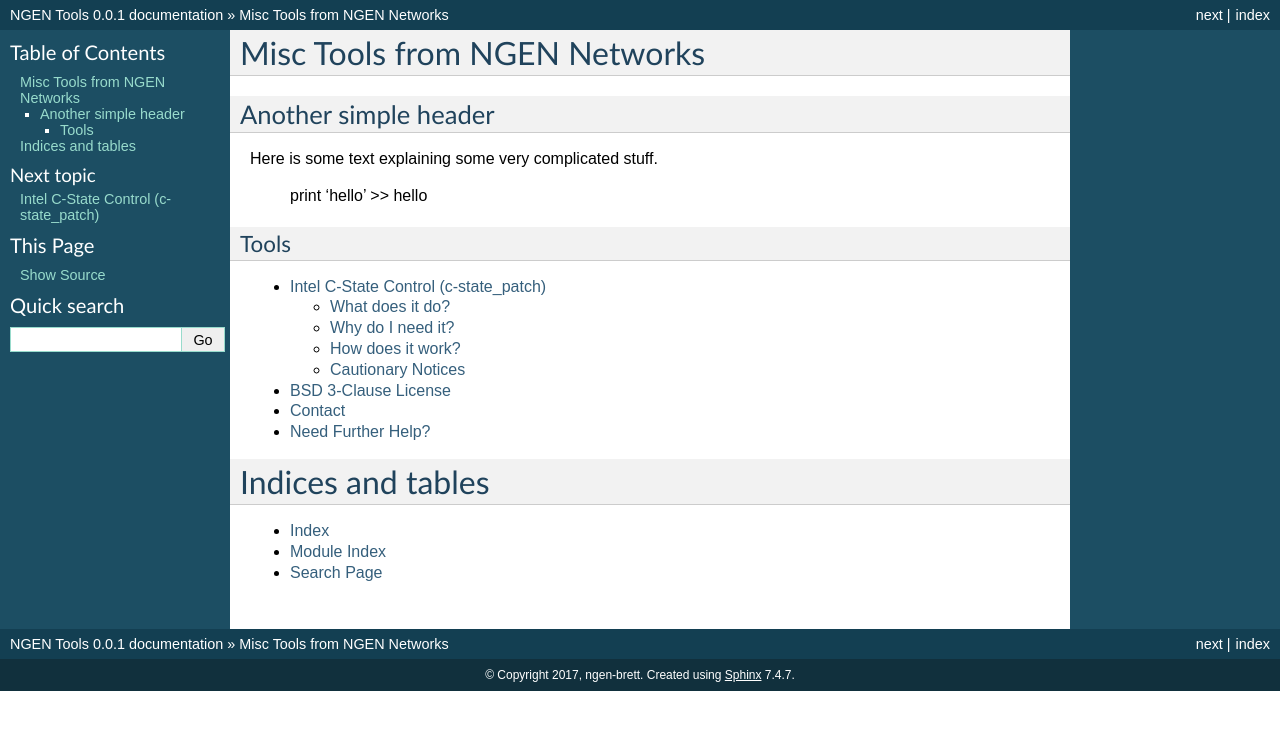
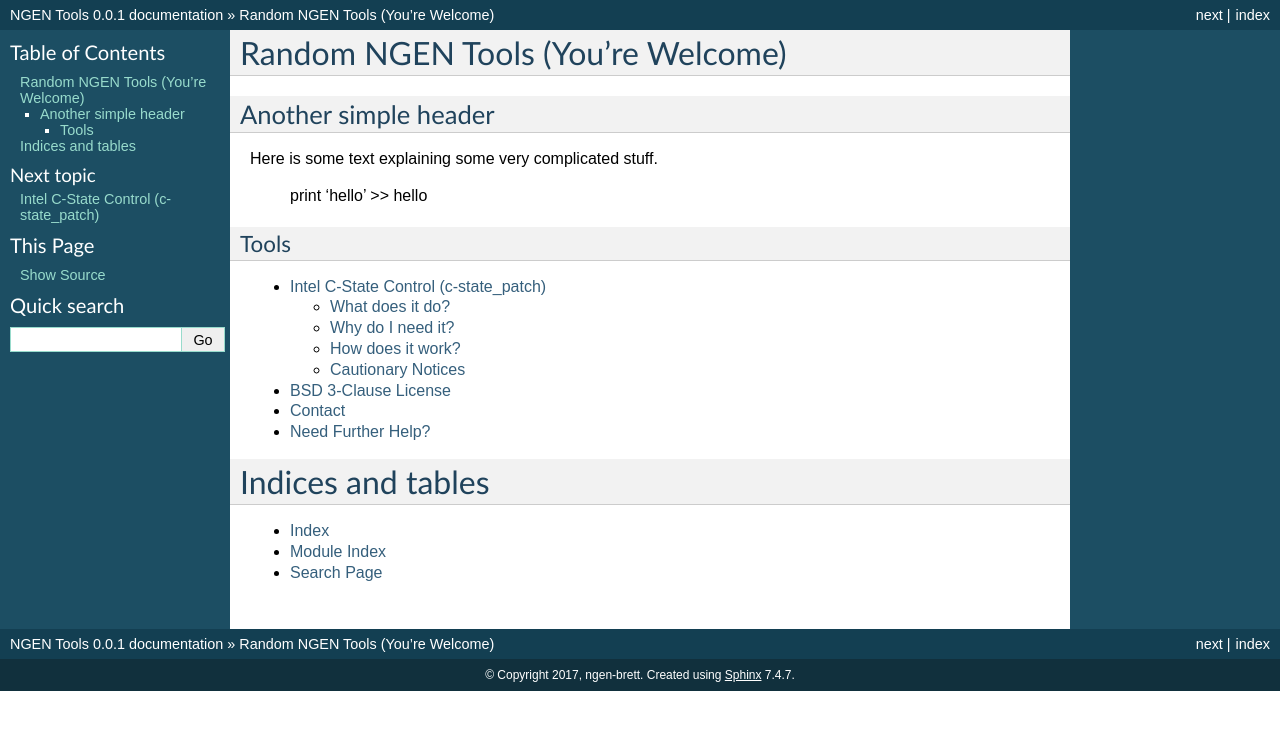
Before and after one commit to ngennetworks/ngen-tools, a Sphinx documentation site: the page built from docs/source/index.rst, in a window 1280 px wide. Shown: the top 730 px of the page. Built offline with Sphinx 7.4.7, drawn with Linux system fonts in a browser that asks for light colours.

Commit message:
doc updates

```diff
--- a/docs/source/index.rst
+++ b/docs/source/index.rst
@@ -1,5 +1,5 @@
-Misc Tools from NGEN Networks
-======================================
+Random NGEN Tools (You're Welcome)
+==================================
 
 Another simple header
 +++++++++++++++++++++
```
